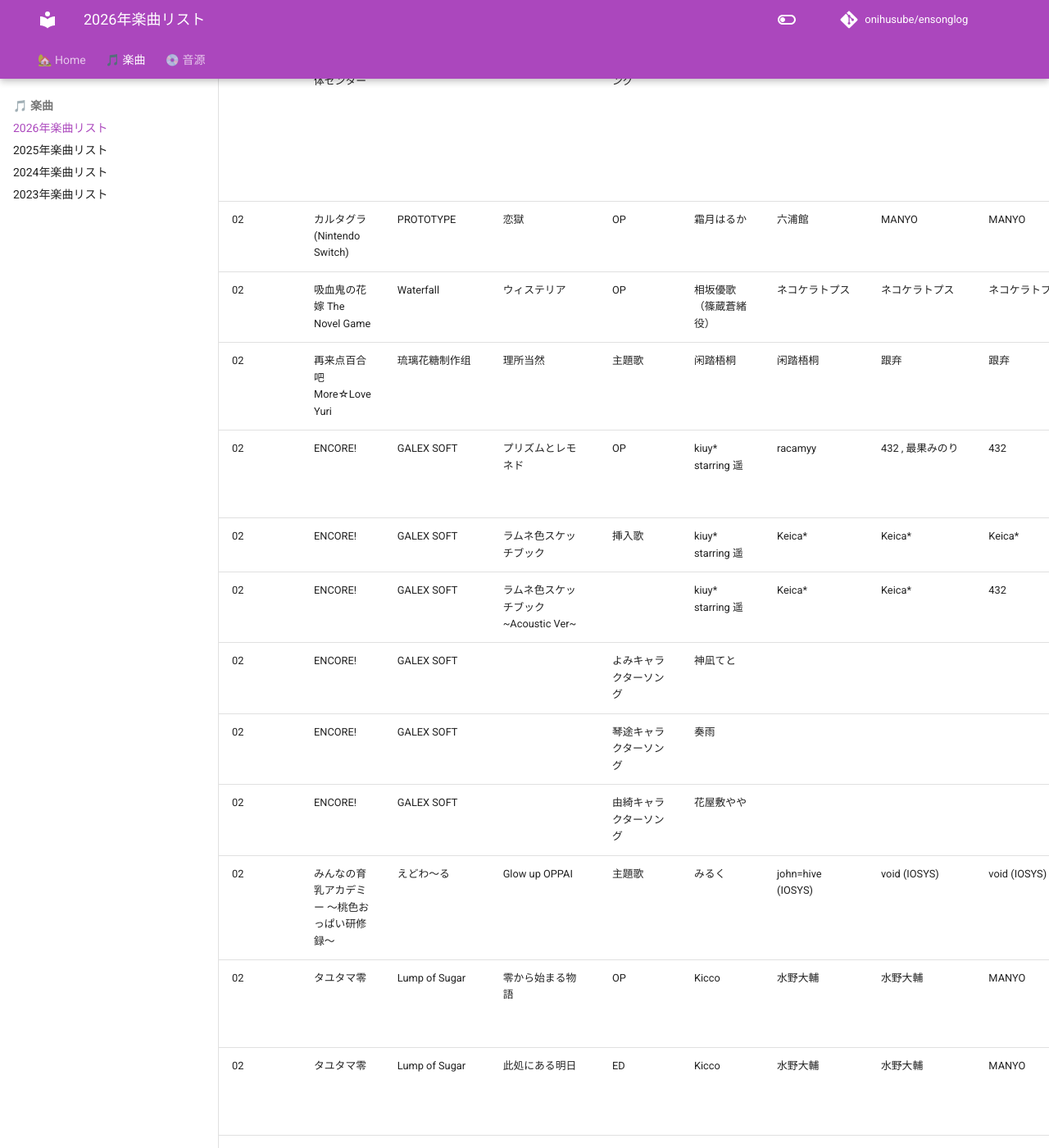
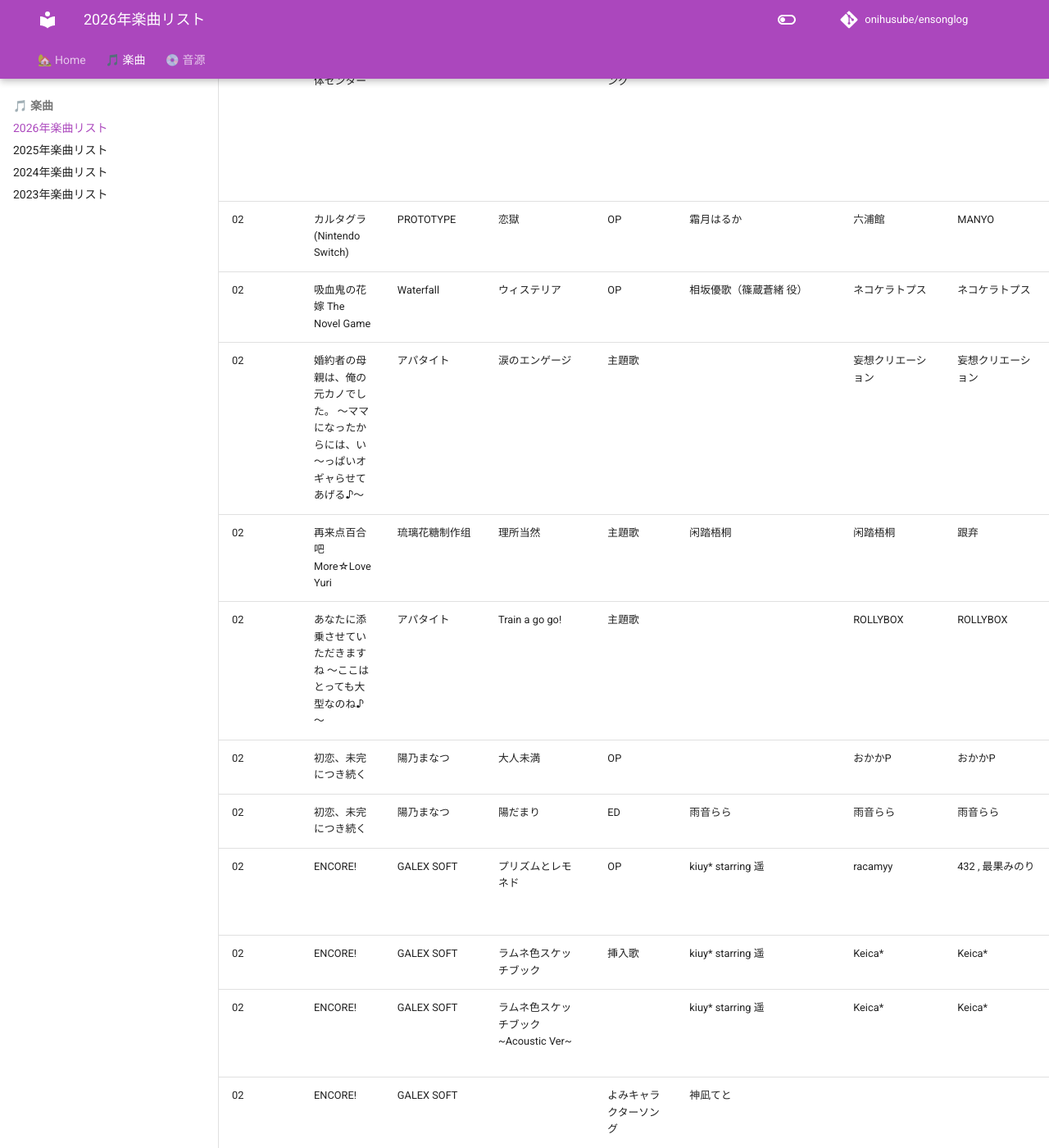
Before and after one commit to onihusube/ensonglog, an MkDocs documentation site: the page built from docs/2026/楽曲.md, in a window 1280 px wide and 1400 px high, scrolled down 3294 px. Shown: the whole window at 82% size. Built offline with MkDocs 1.6.1 and Material for MkDocs 9.7.7, drawn with Linux system fonts in a browser that asks for light colours; emoji names are drawn with the system emoji font; comment, search, counter and statistics services are not loaded; some of the changed text lies outside the part shown.

Commit message:
楽曲追加

```diff
--- a/docs/2026/楽曲.md
+++ b/docs/2026/楽曲.md
@@ -25,21 +25,25 @@
 | 01<!--/30--> | PRIDE BLUE ～俺の愛した誇り高き令嬢は、父の支配の中で堕ちていく～ | LiLiM DARKNESS | ささやかな誇りを胸に | ハッピーエンドED | solfa feat.nao | 天ヶ咲麗 | 橋咲透 | 橋咲透 | 同梱特典ボーカルソングCD(Midlength ver.) | | |
 | 01<!--/30--> | PRIDE BLUE ～俺の愛した誇り高き令嬢は、父の支配の中で堕ちていく～ | LiLiM DARKNESS | 壊れた世界の片隅で | バッドエンドED | solfa feat.咲良ゆの | 天ヶ咲麗 | 橋咲透 | 橋咲透 | 同梱特典ボーカルソングCD(Midlength ver.) | | |
 | 01<!--/30--> | PRIDE BLUE ～俺の愛した誇り高き令嬢は、父の支配の中で堕ちていく～ | LiLiM DARKNESS | Take Pride in Life あかしゆきver | OPカバー | solfa feat.あかしゆき | 天ヶ咲麗 | 橋咲透 | 橋咲透 | ソフマップ特典ボーカルCD | | [:fontawesome-brands-youtube:](https://www.youtube.com/watch?v=QvcIjqsgiJ0) |
-| 01<!--/30--> | ラブラブお痴験バイト性活 | ensembleSWEET | LIP TIP | OP | 榊原ゆい | 河奈ナミ | 鈴木栄奈 | 鈴木栄奈 | 豪華版特典 DLCサウンドトラック | sound produced by project lights | [FC2](https://video.fc2.com/a/content/20251218WCd75CgS) |
-| 01<!--/30--> | ラブラブお痴験バイト性活 | ensemble SWEET | magnet feeling | ED |  |  |  |  | 豪華版特典 DLCサウンドトラック | | |
-| 01<!--/30--> | ラブラブお痴験バイト性活 | ensemble SWEET | be awake | ED |  |  |  |  | 豪華版特典 DLCサウンドトラック | | |
-| 01<!--/30--> | ラブラブお痴験バイト性活 | ensemble SWEET | ユメウサギ | ED |  |  |  |  | 豪華版特典 DLCサウンドトラック | | |
-| 01<!--/30--> | ラブラブお痴験バイト性活 | ensemble SWEET | 心模様 | ED |  |  |  |  | 豪華版特典 DLCサウンドトラック | | |
-| 01<!--/30--> | ラブラブお痴験バイト性活 | ensemble SWEET | カ・ラ・フ・ル エンディング | ED |  |  |  |  | 豪華版特典 DLCサウンドトラック | | |
+| 01<!--/30--> | ラブラブお痴験バイト性活 | ensemble SWEET | LIP TIP | OP | 榊原ゆい | 河奈ナミ | 鈴木栄奈 | 鈴木栄奈 | 豪華版特典 DLCサウンドトラック | sound produced by project lights | [FC2](https://video.fc2.com/a/content/20251218WCd75CgS) |
+| 01<!--/30--> | ラブラブお痴験バイト性活 | ensemble SWEET | magnet feeling | ED | 河奈ナミ | 河奈ナミ | 丸山公詳 | 奥田友幸 | 豪華版特典 DLCサウンドトラック | sound produced by project lights | |
+| 01<!--/30--> | ラブラブお痴験バイト性活 | ensemble SWEET | be awake | ED | 天音まりか | 河奈ナミ | 丸山公詳 | 奥田友幸 | 豪華版特典 DLCサウンドトラック | sound produced by project lights | |
+| 01<!--/30--> | ラブラブお痴験バイト性活 | ensemble SWEET | ユメウサギ | ED | 葉山茜音 | 河奈ナミ | 丸山公詳 | 立川直樹 | 豪華版特典 DLCサウンドトラック | sound produced by project lights | |
+| 01<!--/30--> | ラブラブお痴験バイト性活 | ensemble SWEET | 心模様 | ED | 羽田結依 | 河奈ナミ | 立川直樹 / 佐脇大翔 | 立川直樹 | 豪華版特典 DLCサウンドトラック | sound produced by project lights | |
+| 01<!--/30--> | ラブラブお痴験バイト性活 | ensemble SWEET | カ・ラ・フ・ル エンディング | ED | 河奈ナミ／天音まりか／羽田結依／葉山茜音 | 河奈ナミ | 立川直樹 | 立川直樹 / 奥田友幸 | 豪華版特典 DLCサウンドトラック | sound produced by project lights | |
 | 02<!--/02--> | 都市伝説解体センター | 集英社ゲームズ | ようこそ都市伝説解体センターへ feat.KAITO | イメージソング | KAITO | MURASAKI | MURASAKI | | 終末音源 改? | 1周年記念キャラクターMV企画 </br> music mastering：かごめP, produce：UKMK by SHUEISHA GAMES | [:fontawesome-brands-youtube:](https://www.youtube.com/watch?v=5qhdABJ6fq4) |
 | 02<!--/03--> | 都市伝説解体センター | 集英社ゲームズ | にっちもさっちもミステリー△ | イメージソング |  |  | アオワイファイ |  | 終末音源 改? | 1周年記念キャラクターMV企画 </br> music mastering：かごめP, illustration：葵山わさび, director：ジェーン | [:fontawesome-brands-youtube:](https://www.youtube.com/watch?v=MuSIOCUMhEs) |
 | 02<!--/04--> | 都市伝説解体センター | 集英社ゲームズ | 白昼夢 | イメージソング |  | あだP | あだP | | 終末音源 改? | 1周年記念キャラクターMV企画 </br> guiter & base：あだP music mix & mastering：かごめP | [:fontawesome-brands-youtube:](https://www.youtube.com/watch?v=k2vDrTV-qV4) |
 | 02<!--/05--> | カルタグラ (Nintendo Switch) | PROTOTYPE | 恋獄 | OP | 霜月はるか | 六浦館 | MANYO | MANYO |  | コーラス：霜月はるか／真理絵 | [:fontawesome-brands-youtube:](https://www.youtube.com/watch?v=6mLcuPYDlLI) |
 | 02<!--/06--> | 吸血鬼の花嫁 The Novel Game | Waterfall | ウィステリア | OP | 相坂優歌（篠蔵蒼緒 役） | ネコケラトプス | ネコケラトプス | ネコケラトプス | CF特典 </br> [Steam](https://store.steampowered.com/app/4432890/__The_Novel_Game/) | | [:fontawesome-brands-youtube:](https://www.youtube.com/watch?v=HAMhe3GoLZc) [:fontawesome-brands-youtube:](https://www.youtube.com/watch?v=bqqkCbeC0-I) |
+| 02<!--/06--> | 婚約者の母親は、俺の元カノでした。 ～ママになったからには、い～っぱいオギャらせてあげる♪～ | アパタイト | 涙のエンゲージ | 主題歌 |  | 妄想クリエーション | 妄想クリエーション | 妄想クリエーション | ゲームディスク |  | [:rabbit:](https://chobit.cc/4hda3) |
 | 02<!--/10--> | 再来点百合吧 More☆Love Yuri | 琉璃花糖制作组 | 理所当然 | 主題歌 | 闲踏梧桐 | 闲踏梧桐 | 跟弃 | 跟弃 |  |  | [B站](https://www.bilibili.com/video/BV12o6CBeEyA/) |
+| 02<!--/13--> | あなたに添乗させていただきますね ～ここはとっても大型なのね♪～ | アパタイト | Train a go go! | 主題歌 |  | ROLLYBOX | ROLLYBOX | ROLLYBOX | ゲームディスク |  | [:rabbit:](https://chobit.cc/cb574) |
+| 02<!--/19--> | 初恋、未完につき続く | 陽乃まなつ | 大人未満 | OP |  | おかかP | おかかP | おかかP |  | OP楽曲提供：おかかP | [:fontawesome-brands-youtube:](https://www.youtube.com/watch?v=eEG1VrpjVOY) |
+| 02<!--/19--> | 初恋、未完につき続く | 陽乃まなつ | 陽だまり | ED | 雨音らら | 雨音らら | 雨音らら |  |  |  |
 | 02<!--/27--> | ENCORE! | GALEX SOFT | プリズムとレモネド | OP | kiuy\* starring 遥 | racamyy | 432 , 最果みのり | 432 | 『プリズムとレモネド』 CDシングル ([BOOTH](https://galexsoft.booth.pm/items/7108927)) |  | |
 | 02<!--/27--> | ENCORE! | GALEX SOFT | ラムネ色スケッチブック | 挿入歌 | kiuy\* starring 遥 | Keica\* | Keica\* | Keica\* | | | [:fontawesome-brands-youtube:](https://www.youtube.com/watch?v=TqAGhjg_rbY) |
-| 02<!--/27--> | ENCORE! | GALEX SOFT | ラムネ色スケッチブック ~Acoustic Ver~ |  | kiuy\* starring 遥 | Keica\* | Keica\* | 432 | |  |
+| 02<!--/27--> | ENCORE! | GALEX SOFT | ラムネ色スケッチブック ~Acoustic Ver~ |  | kiuy\* starring 遥 | Keica\* | Keica\* | 432 | 『プリズムとレモネド』 CDシングル ([BOOTH](https://galexsoft.booth.pm/items/7108927)) |  |
 | 02<!--/27--> | ENCORE! | GALEX SOFT |  | よみキャラクターソング | 神凪てと |  |  | | CF特典 | | |
 | 02<!--/27--> | ENCORE! | GALEX SOFT |  | 琴途キャラクターソング | 奏雨 |  |  | | CF特典 | | |
 | 02<!--/27--> | ENCORE! | GALEX SOFT |  | 由綺キャラクターソング | 花屋敷やや |  |  | | CF特典 | | |
@@ -56,6 +60,7 @@
 | 03<!--/27--> | 誰ソ彼のシェイプシフター | Liar-soft | Kick Starter | 主題歌 | Rita | Rita | Blueberry&Yogurt | Blueberry&Yogurt | | | [:fontawesome-brands-youtube:](https://www.youtube.com/watch?v=EhxR0VkyejE) |
 | 03<!--/27--> | リルカは幾重に夜を彩る | シルキーズプラス | Rained Scope | OP | Duca | 高梨栞 | 鈴木ぷよ | 鈴木ぷよ | 予約特典 音楽CD | | [:fontawesome-brands-youtube:](https://www.youtube.com/watch?v=QHqx2dDbBII) |
 | 03<!--/27--> | リルカは幾重に夜を彩る | シルキーズプラス | ふたりしずか | ED | Duca | 高梨栞 | 鈴木ぷよ | 鈴木ぷよ | 予約特典 音楽CD </br> SLF2025 メモリアル音楽CD | | |
+| 03<!--/31--> | Lilac | Frontwing | cult à la carte | OP | 囁揺的音楽集団AsMR -SHOYOTEKIONGAKUSYUDAN AsMR- | Ayaka | Rookie.F | Rookie.F |  |  | [:fontawesome-brands-youtube:](https://www.youtube.com/watch?v=mx1YtvXxIwU) |
 | 04<!--/09--> | メモリーズオフ 双想 Break out of my shell | MAGES. | Forever＆ever | OP | 彩音 | 彩音 | 磯江俊道（ZIZZ STUDIO） | 磯江俊道（ZIZZ STUDIO） | シングル「Forever＆ever」 | | [:fontawesome-brands-youtube:](https://www.youtube.com/watch?v=ZNmzZ-oTktI) |
 | 04<!--/24--> | anemoi | Key | エタニクル | OP | ASCA | 魁 | 折戸伸治 | 内山利彦 | [🎵🔗](https://linkco.re/6MqFANGm) | | [:fontawesome-brands-youtube:](https://www.youtube.com/watch?v=eqqfdG_QbDc) |
 | 04<!--/24--> | anemoi | Key | goldenfield | ED | fhána | 新島 夕 | 大橋柊平 | fhána | [🎵🔗](https://linkco.re/x88UpyNe) | | [:fontawesome-brands-youtube:](https://www.youtube.com/watch?v=GOOPK8e1K7Y) |
@@ -66,9 +71,12 @@
 | 04<!--/??--> | ゆんゆん電波シンドローム | Alliance Arts | 電波的妄想美少女Q | OP | KOTOKO | MARON | MARON | MARON |  | Guitar：小林ヒロト／MIX・Mastering：Shibaya | [:fontawesome-brands-youtube:](https://www.youtube.com/watch?v=Wu4tMwXmwj0) |
 | 04<!--/??--> | ゆんゆん電波シンドローム | Alliance Arts | 幸福絶頂!! りむ・で・らてんと☆ | オリジナルソング | ゆんゆん（CV：桃井はるこ） | MARON | MARON | MARON | | Guitar：小林ヒロト／Mix・Mastering：Shibayan | [:fontawesome-brands-youtube:](https://www.youtube.com/watch?v=k9AgurEFcGU) |
 | 05<!--/29--> | トリプルペアリング -Triple Pairing- | HOOKSOFT | LOVE is TRY&GO | OP | 久野藍 | 永原さくら | A-DASH | A-DASH |  | 音楽制作：SONO MAKERS, Guitar：A-DASH | [:fontawesome-brands-youtube:](https://www.youtube.com/watch?v=v96xDWEH9EE) [:fontawesome-brands-youtube:](https://www.youtube.com/watch?v=petZLoxT8GM) |
+| 05<!--/29--> | 双子の恋は見抜けない | あざらしそふと+1 | Which is which | 主題歌 | 夢乃ゆき | ハラユカ。 from STRIKERS | 西坂恭平 | 西坂恭平 |  |  | [:fontawesome-brands-youtube:](https://www.youtube.com/watch?v=NuJ5y8RpqQY) |
 | 05<!--/29--> | Relirium -レリリウム- 遺跡と出逢いと冒険と | Whirlpool | Enchanting Maze | OP | 橋本みゆき | 浮世かいか | A-DASH | A-DASH | 初回版封入特典 オリジナルサウンドトラック（DLC） |  | [:fontawesome-brands-youtube:](https://www.youtube.com/watch?v=Cxo8EVcU2oo) |
 | 05<!--/29--> | Relirium -レリリウム- 遺跡と出逢いと冒険と | Whirlpool |  |  | Rita |  |  |  | 初回版封入特典 オリジナルサウンドトラック（DLC） |  |  |
 | 05<!--/29--> | Relirium -レリリウム- 遺跡と出逢いと冒険と | Whirlpool |  |  | 茶太 |  |  |  | 初回版封入特典 オリジナルサウンドトラック（DLC） |  |  |
+| 06<!--/26--> | マガルミナ | Purple Software | マガラナイ | OP | 紫咲ほたる | 石川泰 | 山口たこ | 山口たこ |  |  | |
+| 06<!--/26--> | マガルミナ | Purple Software |  | ED | 綺良雪 |  |  |  |  |  | |
 
 ## リリース日未定
 
@@ -84,3 +92,4 @@
 |  | Trick x Trick | 秋月夢 | Elegy of You | ED | 熊蜂えま | よしの★ | よしの★ | | | | |
 |  | Seren : 燎原星火 | CageRabbit |  | 主題歌 | VOCALOID6 花響琴 |  | rakuonn |  |  | [B站](https://bilibili.com/video/BV1ifrrBEEih/) |
 |  | 世紀末之詩 | Nekoday | Time breathing | 挿入歌 | Nana Hatori |  |  |  |  | [Steam](https://store.steampowered.com/app/3846210/_/) |
+|  | 恋しかるべき ～迷い家からの手紙～ | ねこねこソフト | レイニー1970's | OP | 河奈ナミ | 河奈ナミ | 丸山公詳 | 奥田友幸 | ぷちサントラ? |  | [:fontawesome-brands-youtube:](https://www.youtube.com/watch?v=lKD7AuLaEcI) |
```
